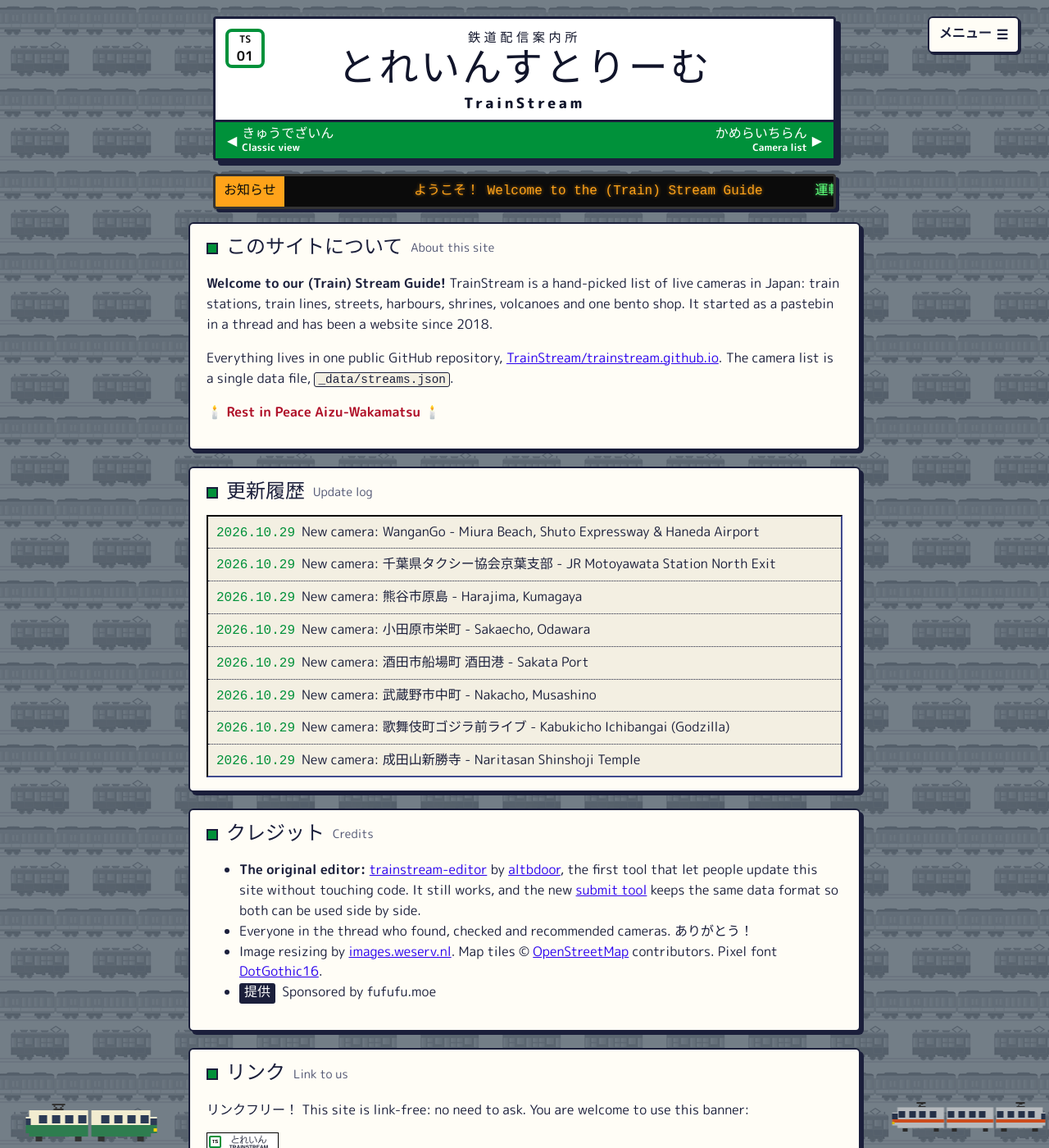
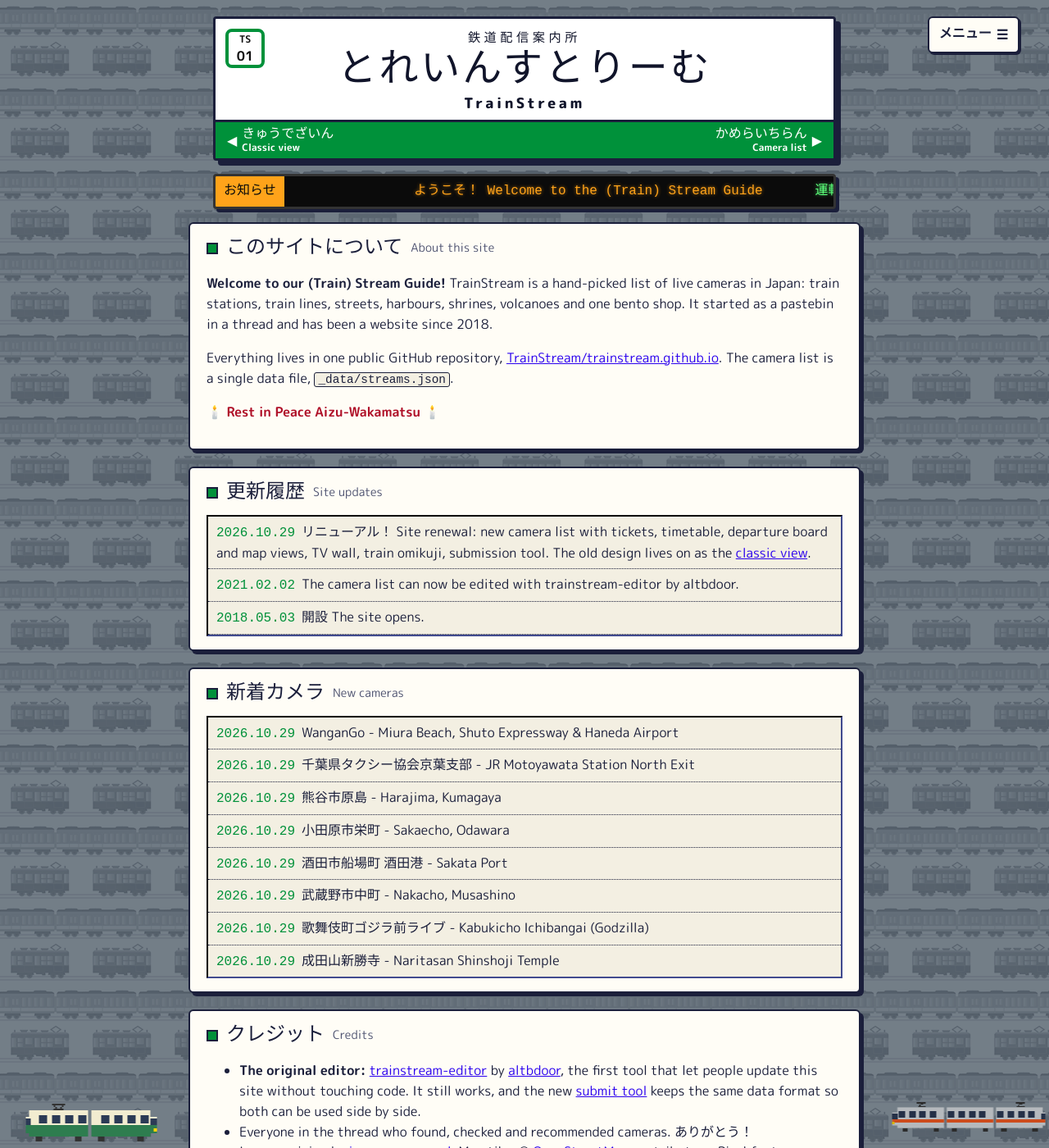
Before and after one commit to TrainStream/trainstream.github.io, a Jekyll site: the page built from about/index.html, in a window 1280 px wide and 1400 px high. Shown: the whole window at 82% size. Built offline with Jekyll 4.4.1, drawn with Linux system fonts in a browser that asks for light colours; some web fonts are replaced.

Commit message:
Keep your visitor number fixed while the odometer ticks; split the update log into site updates and new cameras
Co-Authored-By: Claude Opus 5.5 <noreply@anthropic.com>
Claude-Session: https://claude.ai/code/session_016eFxwZD1QMGCZiBB3wecyq

```diff
--- a/about/index.html
+++ b/about/index.html
@@ -11,14 +11,22 @@ classic_url: /classic/
 </section>
 
 <section class="panel prose">
-    <h2 class="panel-title">更新履歴 <small>Update log</small></h2>
+    <h2 class="panel-title">更新履歴 <small>Site updates</small></h2>
     <ul class="update-log">
-        {%- for s in added limit: 30 %}
-        <li><time datetime="{{ s.addedAt }}">{{ s.addedAt | date: '%Y.%m.%d' }}</time>New camera: {{ s.name | escape }}</li>
-        {%- endfor %}
         <li><time datetime="2026-10-29">2026.10.29</time>リニューアル！ Site renewal: new camera list with tickets, timetable, departure board and map views, TV wall, train omikuji, submission tool. The old design lives on as the <a href="/classic/">classic view</a>.</li>
         <li><time datetime="2021-02-02">2021.02.02</time>The camera list can now be edited with trainstream-editor by altbdoor.</li>
         <li><time datetime="{{ site.ts_since }}">{{ site.ts_since | date: '%Y.%m.%d' }}</time>開設 The site opens.</li>
+    </ul>
+</section>
+
+<section class="panel prose">
+    <h2 class="panel-title">新着カメラ <small>New cameras</small></h2>
+    <ul class="update-log">
+        {%- for s in added limit: 100 %}
+        <li><time datetime="{{ s.addedAt }}">{{ s.addedAt | date: '%Y.%m.%d' }}</time>{{ s.name | escape }}</li>
+        {%- else %}
+        <li>No new cameras yet.</li>
+        {%- endfor %}
     </ul>
 </section>
 
--- a/assets/js/site.js
+++ b/assets/js/site.js
@@ -153,10 +153,13 @@
     /* other "visitors" keep arriving while you read */
     function keepTicking(note) {
         var noteBox = document.getElementById('counter-note');
+        var shown = currentCount;
         function tick() {
             var groupTour = Math.random() < 1 / 15;
             var add = groupTour ? 40 + Math.floor(Math.random() * 20) : 1 + Math.floor(Math.random() * 3);
-            showCount(currentCount + add, note);
+            // only the odometer (everyone) moves; "your" number stays the one you arrived with
+            shown += add;
+            renderDigits(shown);
             if (groupTour) {
                 noteBox.hidden = false;
                 noteBox.textContent = '🚌 団体様ご来店！ A tour group just arrived (+' + add + ')';
```
